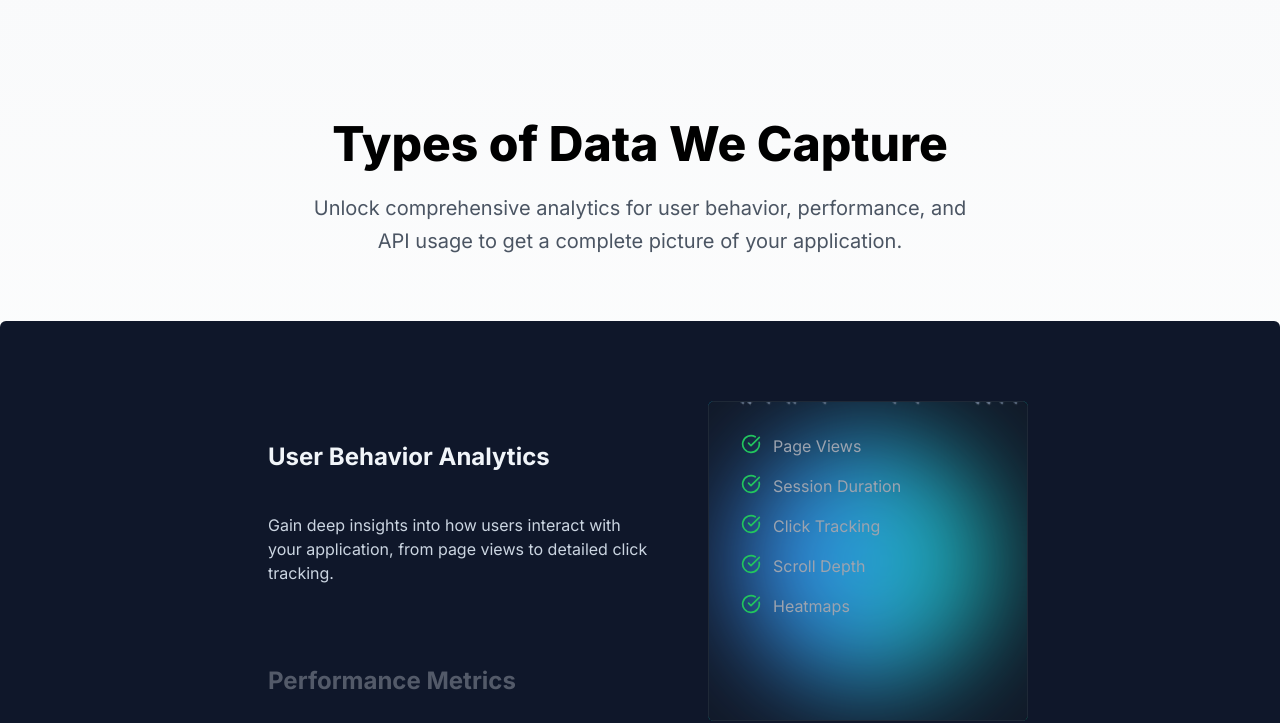
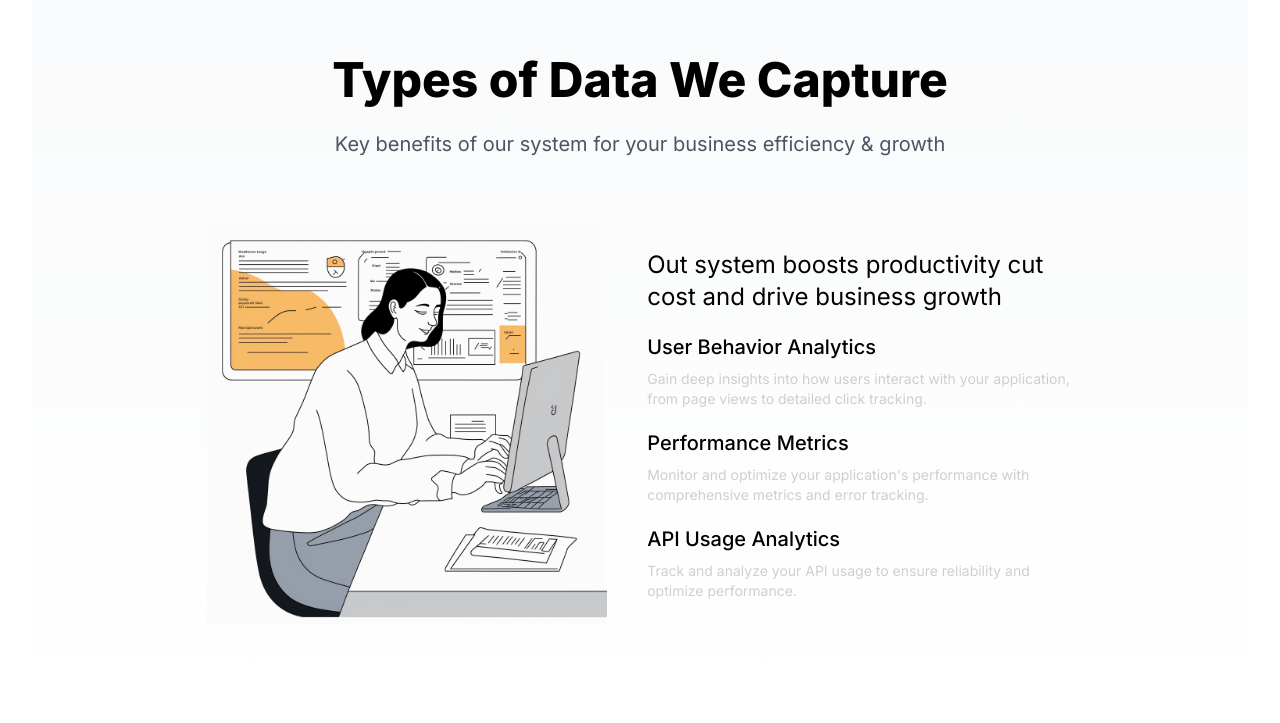
Before and after one commit to emeraldhycient/logshark, a Next.js app: page / in a window 1280 px wide. Shown: the part 1844-2567 px from the top of the page. Built offline with nearby package versions, Linux system fonts and the light colour scheme.

Commit message:
feat: enhance footer layout and improve DataTypesSection structure with new animations

```diff
--- a/src/components/common/footer/index.tsx
+++ b/src/components/common/footer/index.tsx
@@ -5,7 +5,7 @@ function Footer() {
 	return (
 		<footer className="bg-gradient-to-r from-black to-gray-900 text-white py-12">
 			<div className="container mx-auto px-4">
-				<div className="flex flex-col md:flex-row justify-between">
+				<div className="flex flex-col md:flex-row justify-between gap-y-6">
 					<div>
 						<div className="flex items-center space-x-2 mb-4">
 							<BarChart className="h-8 w-8 text-blue-400" />
@@ -17,7 +17,7 @@ function Footer() {
 						</p>
 					</div>
 
-					<div className="flex flex-wrap flex-row gap-x-28">
+					<div className="flex flex-wrap flex-row gap-x-28 gap-y-8">
 						<div>
 							<h3 className="text-lg font-semibold mb-4">
 								Product
--- a/src/components/section/data-type-section.tsx
+++ b/src/components/section/data-type-section.tsx
@@ -4,6 +4,7 @@ import { CheckCircle } from "lucide-react";
 import React from "react";
 import { StickyScroll } from "../ui/sticky-scroll-reveal";
 import { motion } from 'framer-motion';
+import Activities from "../../app/dashboard/activities/page";
 
 const dataCategories = [
 	{
@@ -39,11 +40,7 @@ const dataCategories = [
 			"Latency Metrics",
 		],
 	},
-	{
-		title: "",
-		description: "",
-		items: [],
-	},
+
 ];
 
 const MeteorCard = ({ items }: { items: string[] }) => (
@@ -79,11 +76,11 @@ export default function DataTypesSection() {
 				items={category.items} // Pass the items for the list
 			/>
 		),
-    }));
+	}));
 
 	return (
-		<motion.section className="py-36 rounded-t-3xl bg-gradient-to-b from-gray-50 to-white">
-			<div className="mx-auto ">
+		<motion.section className="">
+			<div className="flex flex-col items-center justify-center rounded-3xl py-20 w-[95%] bg-gradient-to-b from-gray-50 to-white mx-auto ">
 				<div className="text-center mb-16">
 					<motion.h2
 						initial={{ opacity: 0 }}
@@ -101,14 +98,86 @@ export default function DataTypesSection() {
 						Types of Data We Capture
 					</motion.h2>
 					<p className="mt-6 text-xl text-gray-600 max-w-2xl mx-auto leading-relaxed">
-						Unlock comprehensive analytics for user behavior,
-						performance, and API usage to get a complete picture of
-						your application.
+						Key benefits of our system for your business efficiency
+						& growth
 					</p>
 				</div>
 
+				<div className="flex flex-row items-center justify-center w-full gap-x-10 ">
+					<div className="hidden md:flex w-[25rem] h-full relative">
+						<motion.img
+							initial={{ scale: 0, opacity: 0, y: 5 }}
+							whileInView={{ scale: 1, opacity: 1, y: 0 }}
+							viewport={{ once: true }}
+							transition={{ duration: 0.6 }}
+							className="w-[25rem] h-full object-cover"
+							src={`/images/doodle.jpg`}
+							alt=""
+						/>
+					</div>
+
+					<div className="flex flex-col gap-y-5 w-[90%] md:w-[35%]">
+						<div className="text-black text-2xl">
+							<motion.p
+								initial={{ opacity: 0, translateY: 40 }}
+								whileInView={{
+									opacity: 1,
+									translateY: 0,
+									transition: { ease: "linear", duration: 1 },
+								}}
+								viewport={{ once: true }}
+							>
+								Out system boosts productivity cut cost and
+								drive business growth
+							</motion.p>
+						</div>
+
+						<div className="flex flex-col gap-y-5 ">
+							{formattedContent.map(
+								({ content, description, title }, index) => (
+									<motion.div
+										key={`${title}-${index}`}
+										initial={{ opacity: 0, translateY: 80 }}
+										whileInView={{
+											opacity: 1,
+											translateY: 0,
+											transition: {
+												ease: "linear",
+												duration: 1,
+												delay: index * 0.2
+											},
+										}}
+										viewport={{ once: true }}
+										className="flex flex-row items-center"
+									>
+										<div className="flex flex-col items-start gap-y-2 ">
+											<p className="font-medium text-black text-xl">
+												{title}
+											</p>
+
+											<div
+												className="text-sm text-[#b5b5b5a4] bg-clip-text inline-block animate-shine"
+												style={{
+													backgroundImage:
+														"linear-gradient(120deg, rgba(255, 255, 255, 0) 40%, rgba(255, 255, 255, 0.8) 50%, rgba(255, 255, 255, 0) 60%)",
+													backgroundSize: "200% 100%",
+													WebkitBackgroundClip:
+														"text",
+													animationDuration: `${5}s`,
+												}}
+											>
+												<p>{description}</p>
+											</div>
+										</div>
+									</motion.div>
+								)
+							)}
+						</div>
+					</div>
+				</div>
+
 				{/* StickyScroll with Meteor Cards */}
-				<StickyScroll content={formattedContent} />
+				{/* <StickyScroll content={formattedContent} /> */}
 			</div>
 		</motion.section>
 	);
```
Also changed, not shown: public/images/doodle.jpg (added), public/images/logShark_dashboard.png (renamed from src/assets/images/logShark_dashboard.png).
